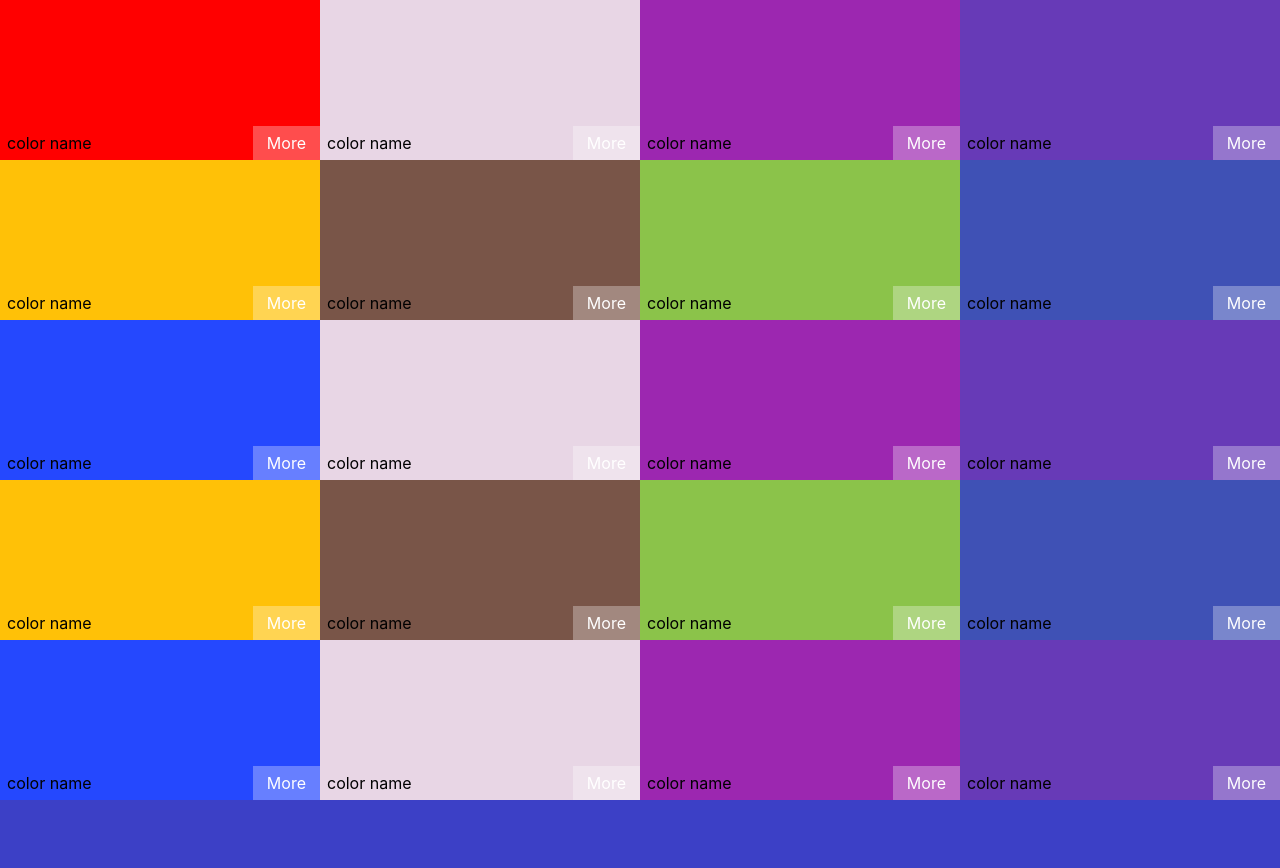
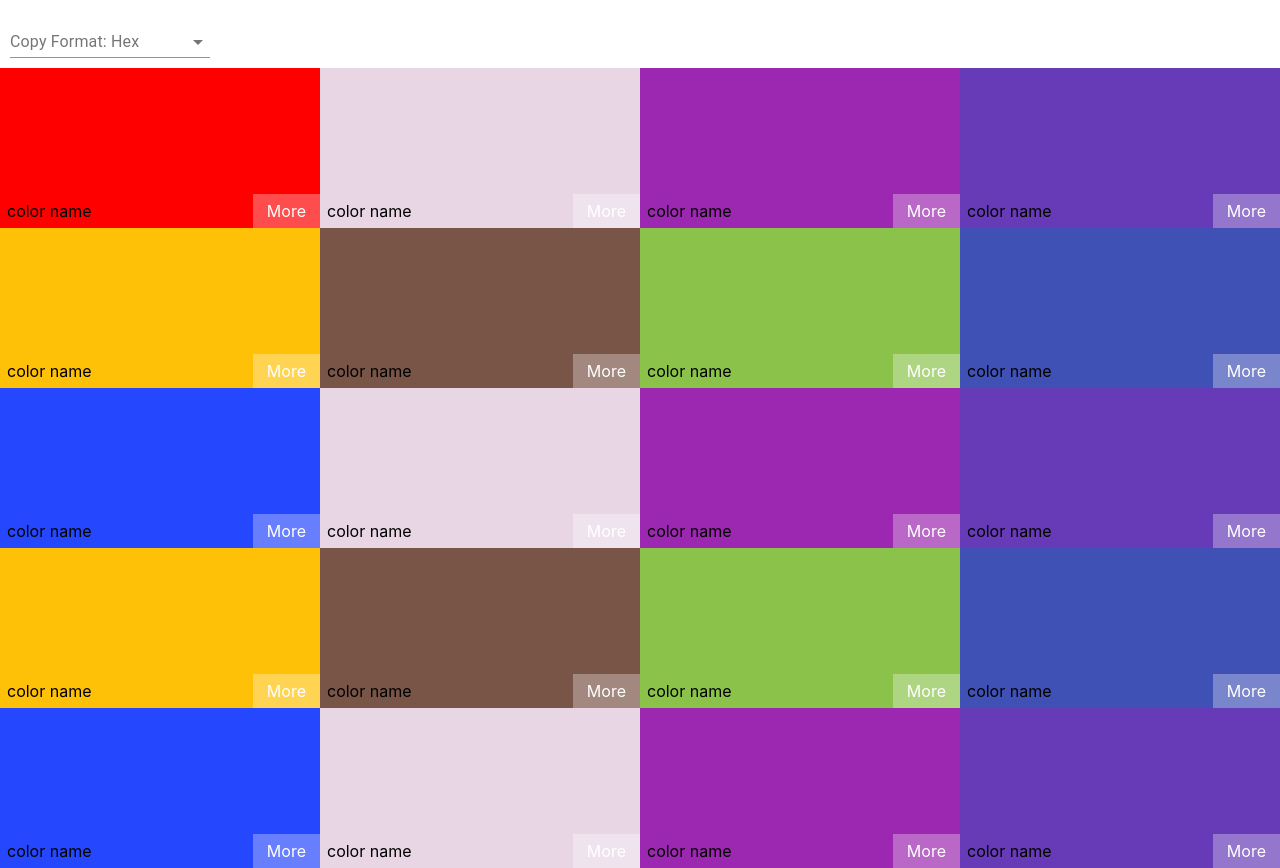
Before and after one commit to lucas-mdiniz/color-palette, a React (Create React App) app: page /palette/asd in a window 1280 px wide. Before the commit the page ends 800 px from the top, so only its background shows below. Built offline with nearby package versions, Linux system fonts and the light colour scheme; the HTML template or start-up script is replaced by a standard one.

Commit message:
added the format select component

```diff
--- a/package.json
+++ b/package.json
@@ -4,8 +4,10 @@
   "private": true,
   "dependencies": {
     "@material-ui/core": "^4.4.3",
+    "chroma-js": "^2.0.6",
     "emoji-mart": "^2.11.1",
-    "react": "^16.9.0",
+    "react": "^16.10.1",
+    "react-copy-to-clipboard": "^5.0.1",
     "react-dom": "^16.9.0",
     "react-router-dom": "^5.1.0",
     "react-scripts": "3.1.2",
--- a/src/App.js
+++ b/src/App.js
@@ -13,22 +13,27 @@ class App extends Component {
         colors: ['red', '#e8d6e5', '#9C27B0', '#673AB7', '#FFC107', '#795548', '#8BC34A', '#3F51B5','#2548fe', '#e8d6e5', '#9C27B0', '#673AB7', '#FFC107', '#795548', '#8BC34A', '#3F51B5', '#2548fe', '#e8d6e5', '#9C27B0', '#673AB7'],
         name: 'crazy frog',
         icon: 'x',
+        colorFormat: 'hex',
         id: 'asd'
       },
       {
         colors: ['#2548fe', '#e8d6e5', '#9C27B0', '#673AB7', '#FFC107', '#795548', '#8BC34A', '#3F51B5','#2548fe', '#e8d6e5', '#9C27B0', '#673AB7', '#FFC107', '#795548', '#8BC34A', '#3F51B5', '#2548fe', '#e8d6e5', '#9C27B0', '#673AB7'],
         name: 'crazy wolf',
         icon: 'x',
+        colorFormat: 'hex',
         id: 'asdasd'
       },
       {
         colors: ['green', '#e8d6e5', '#9C27B0', '#673AB7', '#FFC107', '#795548', '#8BC34A', '#3F51B5','#2548fe', '#e8d6e5', '#9C27B0', '#673AB7', '#FFC107', '#795548', '#8BC34A', '#3F51B5', '#2548fe', '#e8d6e5', '#9C27B0', '#673AB7'],
         name: 'crazy dog',
         icon: 'x',
+        colorFormat: 'hex',
         id: 'ccdsd'
       }]
     };
   }
+
+
 
   render(){
     return (
--- a/src/ColorBox.js
+++ b/src/ColorBox.js
@@ -1,16 +1,18 @@
 import React, {Component} from 'react';
 import {Link} from 'react-router-dom';
 import styled from 'styled-components';
+import {CopyToClipboard} from 'react-copy-to-clipboard';
+import color from "chroma-js";
 
-
-
-const CopyButton = styled.span`
+const CopyButton = styled.button`
     color: #fff;
     background: rgba(255,255,255,.3);
     opacity: 0;
     text-transform: uppercase;
     padding: 7px 20px;
     transition: 300ms;
+    cursor: pointer;
+    border: none;
 `;
 
 const Box = styled.div`
@@ -21,7 +23,6 @@ const Box = styled.div`
     display: flex;
     align-items: center;
     justify-content: center;
-    cursor: pointer;
 
     &:hover ${CopyButton}{
         opacity: 1;
@@ -47,13 +48,33 @@ const StyledLink = styled(Link)`
 `;
 
 class ColorBox extends Component{
+    constructor(){
+        super()
+        this.state = {
+            colorText: ''
+        }
+        this.handleClick = this.handleClick.bind(this);
+    }
+
+    handleClick(e){
+        if(this.props.colorFormat === 'hex'){
+            this.setState({colorText: color(this.props.color).hex()});
+        } else if(this.props.colorFormat === 'rgb'){
+            this.setState({colorText: color(this.props.color).rgb()});
+        } else {
+            this.setState({colorText: color(this.props.color).rgba()});
+        }
+    }
 
     render(){
         return(
             <Box color={this.props.color}>
                 <ColorTitle>color name</ColorTitle>
                 <StyledLink to='/path'>More</StyledLink>
-                <CopyButton>copy</CopyButton>
+
+                <CopyToClipboard text={this.props.color}>
+                    <CopyButton onClick={this.handleClick}>copy</CopyButton>
+                </CopyToClipboard>
             </Box>
         )
     }
--- a/src/Palette.js
+++ b/src/Palette.js
@@ -1,14 +1,31 @@
 import React, {Component} from 'react';
 import ColorBox from './ColorBox';
 import Grid from '@material-ui/core/Grid';
+import PaletteHeader from './PaletteHeader';
+
 
 class Palette extends Component{
+    constructor(){
+        super();
+
+        this.state = {
+            colorFormat: 'hex'
+        }
+
+        this.handleFormat = this.handleFormat.bind(this);
+    }
+
+    handleFormat(colorFormat){
+        this.setState({colorFormat});
+    }
+
     render(){
         const paletteRender = this.props.palettes.filter(palette => palette.id === this.props.urlParams.match.params.id)[0]
-            .colors.map(color => <Grid item xs={12} sm={4} md={3}><ColorBox color={color}/></Grid>);
+            .colors.map(color => <Grid item xs={12} sm={4} md={3}><ColorBox color={color} colorFormat={this.state.colorFormat}/></Grid>);
 
         return(
             <Grid container>
+                <PaletteHeader colorFormat={this.handleFormat}></PaletteHeader>
                 {paletteRender}
             </Grid>
         )
--- /dev/null
+++ b/src/PaletteHeader.js
@@ -0,0 +1,58 @@
+import React, {Component} from 'react';
+import styled from 'styled-components';
+import InputLabel from '@material-ui/core/InputLabel';
+import MenuItem from '@material-ui/core/MenuItem';
+import FormControl from '@material-ui/core/FormControl';
+import Select from '@material-ui/core/Select';
+
+const StyledPaletteHeader = styled.div`
+    background: #fff;
+    padding: 10px;
+    width: 100%;
+`;
+
+const StyledSelect = styled(Select)`
+    min-width: 200px;
+`;
+class PaletteHeader extends Component{
+    constructor(){
+        super();
+
+        this.state = {
+            colorFormat: ''
+        }
+
+        this.handleChange = this.handleChange.bind(this);
+    }
+
+    handleChange(e){
+        this.setState({
+            [e.target.name]: e.target.value
+        }, () => this.props.colorFormat(this.state.colorFormat));
+    }
+
+    render(){
+
+        return(
+            <StyledPaletteHeader>
+                <FormControl>
+                    <InputLabel htmlFor="color-format">Copy Format: Hex</InputLabel>
+                    <StyledSelect
+                    value={this.state.colorFormat}
+                    onChange={this.handleChange}
+                    inputProps={{
+                        name: 'colorFormat',
+                        id: 'color-format',
+                    }}
+                    >
+                        <MenuItem value={'hex'}>Copy Format: HEX</MenuItem>
+                        <MenuItem value={'rgb'}>Copy Format: RGB</MenuItem>
+                        <MenuItem value={'rgba'}>Copy Format: RGBA</MenuItem>
+                    </StyledSelect>
+                </FormControl>
+            </StyledPaletteHeader>
+        );
+    }
+}
+
+export default PaletteHeader;
```
Also changed, not shown: 1 other file (tests, documents, lock files or other folders).
